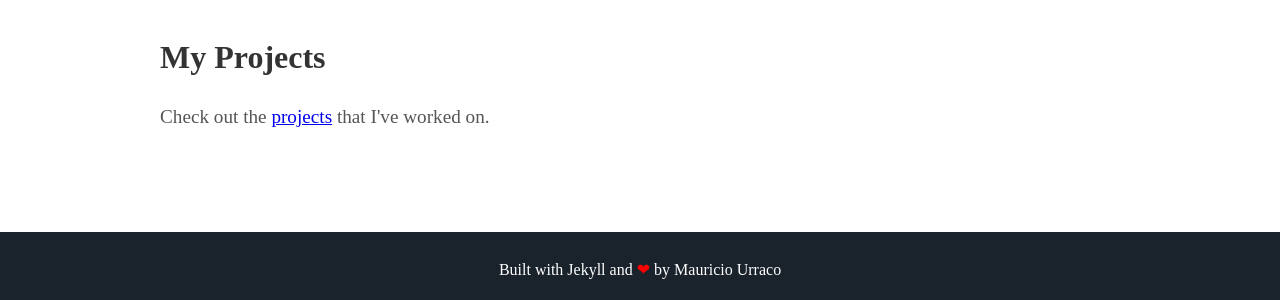
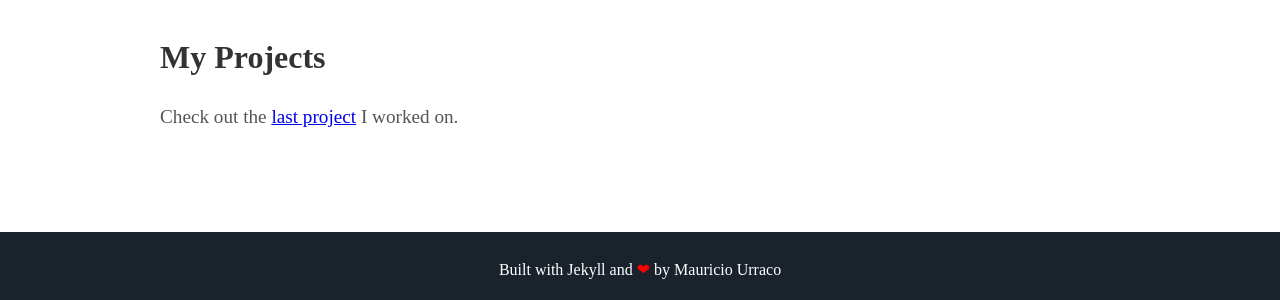
Before and after one commit to SpPag/SpPag.github.io, a Jekyll site: the page built from index.html, in a window 1280 px wide. Shown: the part 1330-1630 px from the top of the page. Built offline with Jekyll 4.4.1, drawn with Linux system fonts in a browser that asks for light colours; some web fonts are replaced.

Commit message:
site personal info update

```diff
--- a/_includes/about.html
+++ b/_includes/about.html
@@ -5,10 +5,10 @@
 
 <section id="CV">
         <h2>CV</h2>
-        <p>Click <a href="https://drive.google.com/file/d/1RvsPt9lOZE56_aTHJzcj6ScqunlNt1b0/view?usp=sharing" target="_blank">here</a> to view my CV.</p>
+        <p>Click <a href="https://drive.google.com/file/d/1WIb5xZHdKm-AXamOKc8em0IO26-uWnMv/view?usp=sharing" target="_blank">here</a> to view my CV.</p>
     </section>
 
 <section id="projects">
         <h2>My Projects</h2>
-        <p>Check out the <a href="https://github.com/apapath/Data-Analysis-Projects" target="_blank">projects</a> that I've worked on.</p>
+        <p>Check out the <a href="https://github.com/SpPag/Certificates2024" target="_blank">last project</a> I worked on.</p>
     </section>
```
